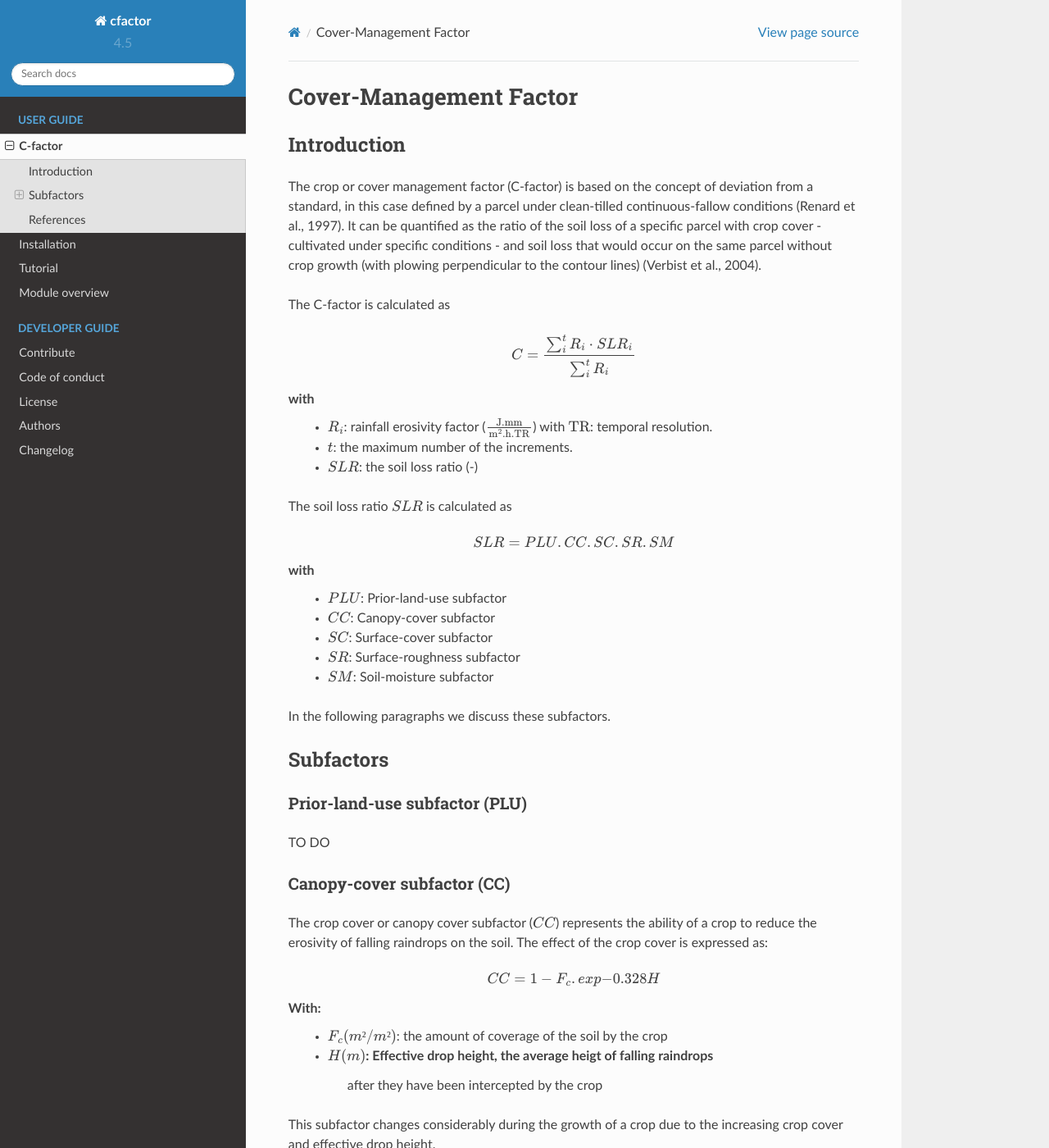
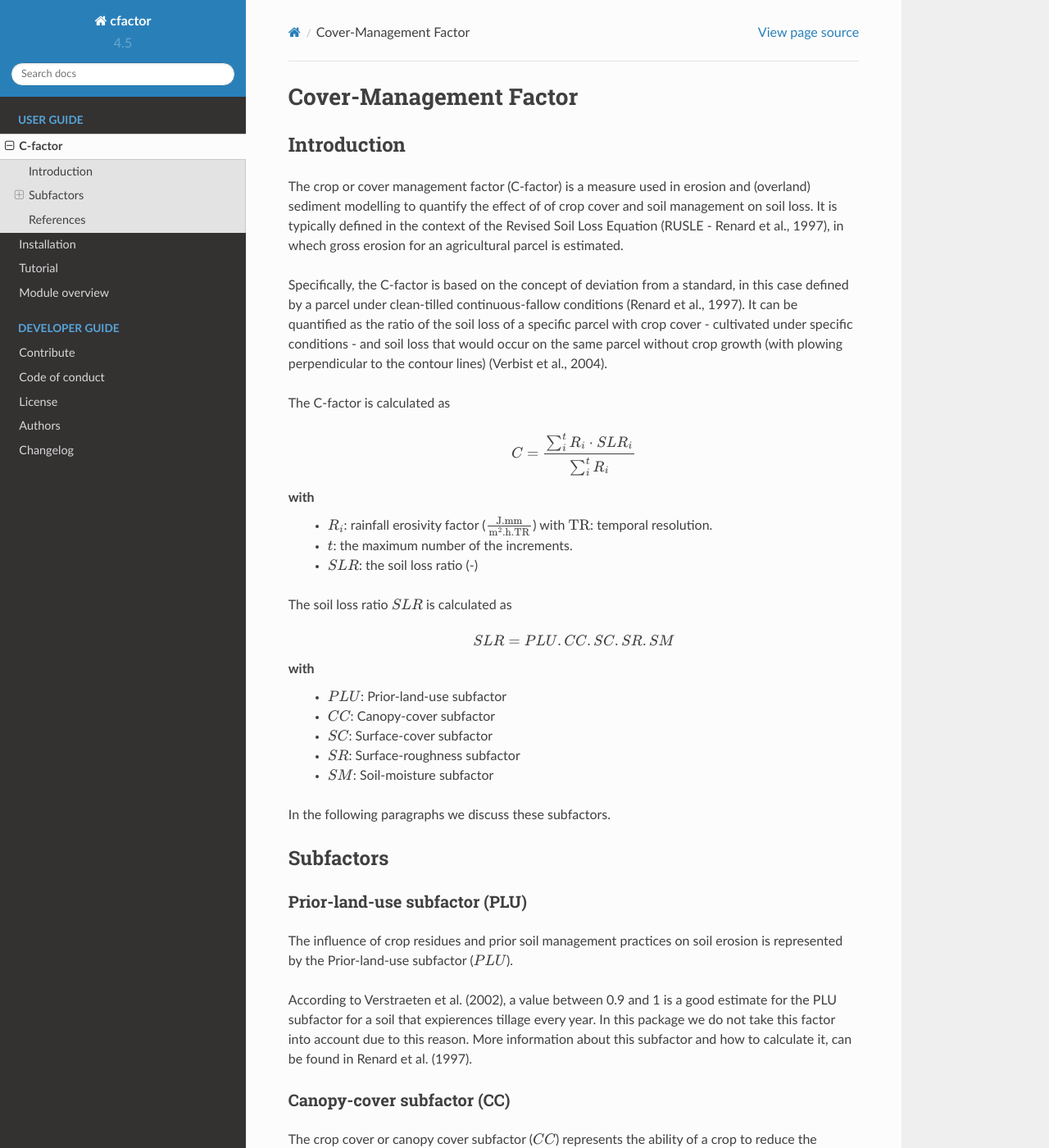
Before and after one commit to watem-sedem/cfactor, a Sphinx documentation site: the page built from docs/cfactor.rst, in a window 1280 px wide and 1400 px high. Shown: the whole window at 82% size. Built offline with Sphinx 7.4.7 and the Read the Docs theme 2.0.0, drawn with Linux system fonts in a browser that asks for light colours; some of the changed text lies outside the part shown.

Commit message:
Expand cfactor.rst

```diff
--- a/docs/cfactor.rst
+++ b/docs/cfactor.rst
@@ -6,7 +6,13 @@ Cover-Management Factor
 Introduction
 ------------
 
-The crop or cover management factor (C-factor) is based on the concept of deviation
+The crop or cover management factor (C-factor)  is a measure used in erosion and
+(overland) sediment modelling to quantify the effect of of crop cover and soil management
+on soil loss. It is typically defined in the context of the Revised Soil Loss Equation
+(RUSLE - Renard et al., 1997), in whech gross erosion for an agricultural parcel is
+estimated.
+
+Specifically, the C-factor is based on the concept of deviation
 from a standard, in this case defined by a parcel under clean-tilled
 continuous-fallow conditions (Renard et al., 1997). It can be quantified
 as the ratio of the soil loss of a specific parcel with crop cover -
@@ -44,7 +50,13 @@ Subfactors
 Prior-land-use subfactor (PLU)
 ^^^^^^^^^^^^^^^^^^^^^^^^^^^^^^
 
-TO DO
+The influence of crop residues and prior soil management practices on soil erosion is
+represented by the Prior-land-use subfactor (:math:`PLU`).
+
+According to Verstraeten et al. (2002), a value between 0.9 and 1 is a good estimate for
+the PLU subfactor for a soil that expierences tillage every year. In this package we do
+not take this factor into account due to this reason. More information about this
+subfactor and how to calculate it, can be found in Renard et al. (1997).
 
 Canopy-cover subfactor (CC)
 ^^^^^^^^^^^^^^^^^^^^^^^^^^^
@@ -172,3 +184,9 @@ https://www.ars.usda.gov/ARSUserFiles/64080530/RUSLE/AH_703.pdf
 
 Verbist, K., Schiettecatte, W., Gabriels, D., 2004, End report.
 Computermodel RUSLE c-factor. Universiteit Gent, Gent.
+
+Verstraeten, G., Van Oost, K., Van Rompaey, A., Poesen, J. & Govers, G. 2002.
+Integraal land- en waterbeheer in landelijke gebieden met het oog op het beperken
+van erosie en modderoverlast (proefproject gemeente Gingelom). Ministerie van de
+Vlaamse Gemeenschap, Departement Leefmilieu en Infrastructuur, AMINAL,
+Afdeling Land, Brussel, 69p
```
